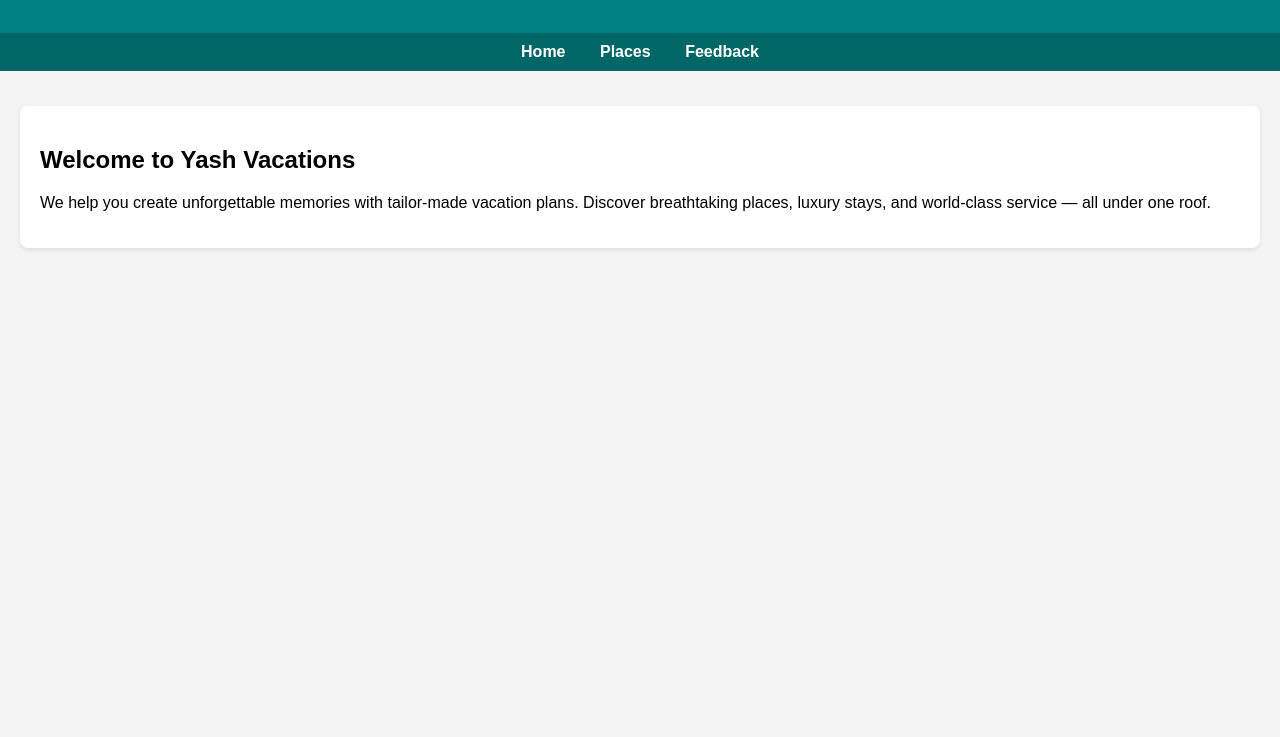
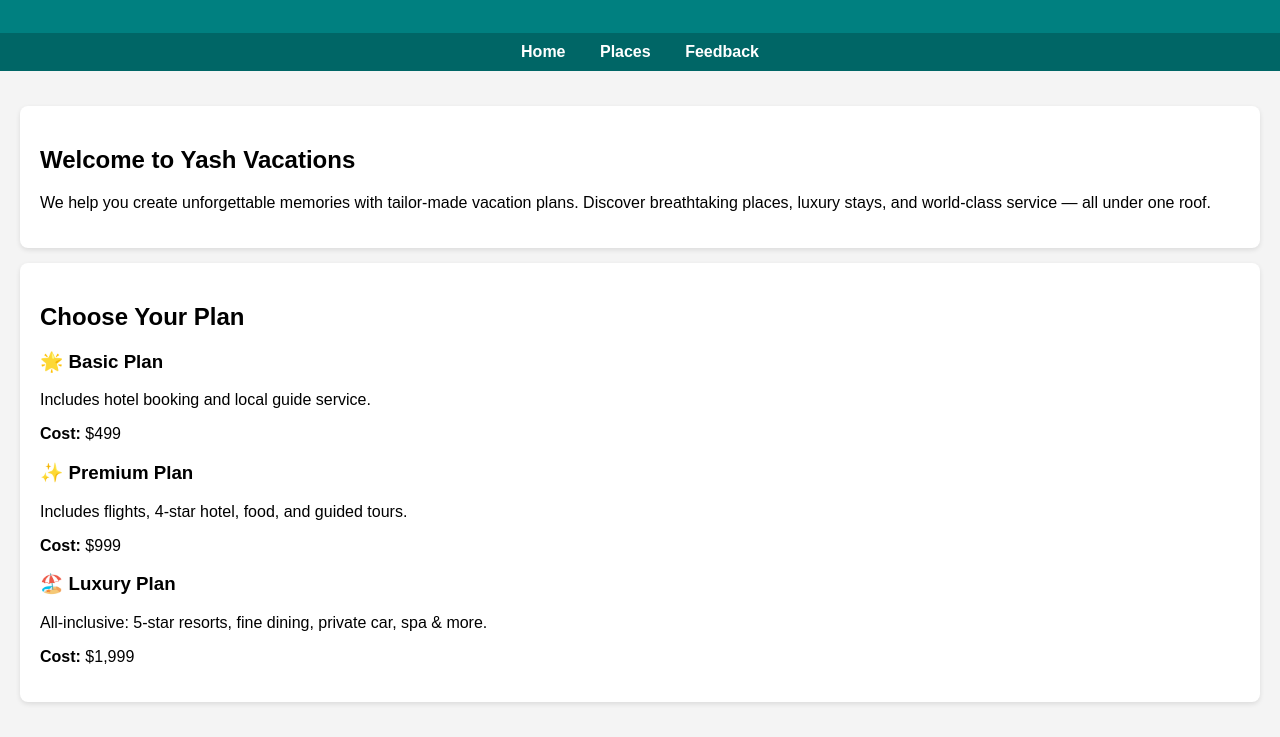
Before and after one commit to yasshikaa/Yash-Vacations, a plain HTML site: page index.html in a window 1280 px wide. Shown: the part 121-858 px from the top of the page. Before the commit the page ends 800 px from the top, so only its background shows below. Drawn offline with Linux system fonts and the light colour scheme.

Commit message:
Update index.html

```diff
--- a/index.html
+++ b/index.html
@@ -20,6 +20,26 @@
       <h2>Welcome to Yash Vacations</h2>
       <p>We help you create unforgettable memories with tailor-made vacation plans. Discover breathtaking places, luxury stays, and world-class service — all under one roof.</p>
     </div>
+    <div class="card">
+      <h2>Choose Your Plan</h2>
+      <div class="plans">
+        <div class="plan">
+          <h3>🌟 Basic Plan</h3>
+          <p>Includes hotel booking and local guide service.</p>
+          <p><strong>Cost:</strong> $499</p>
+        </div>
+        <div class="plan">
+          <h3>✨ Premium Plan</h3>
+          <p>Includes flights, 4-star hotel, food, and guided tours.</p>
+          <p><strong>Cost:</strong> $999</p>
+        </div>
+        <div class="plan">
+          <h3>🏖️ Luxury Plan</h3>
+          <p>All-inclusive: 5-star resorts, fine dining, private car, spa & more.</p>
+          <p><strong>Cost:</strong> $1,999</p>
+        </div>
+      </div>
+    </div>
   </div>
 </body>
 </html>
```
